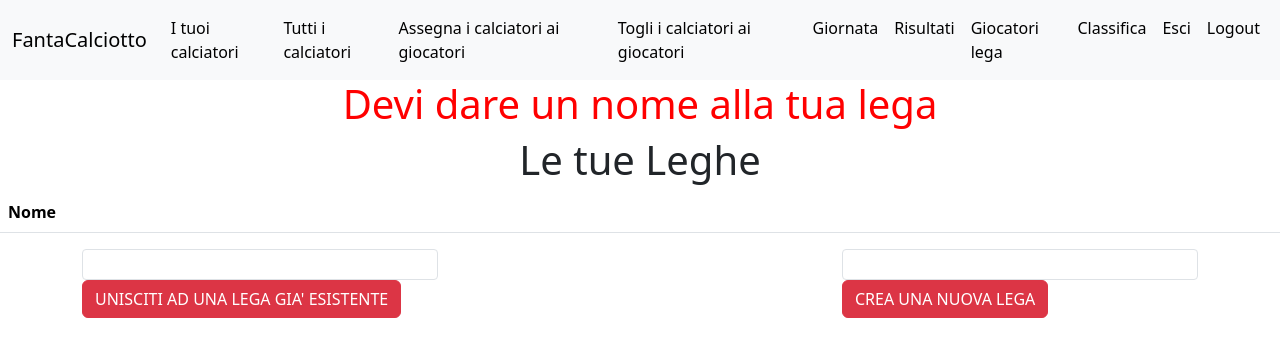
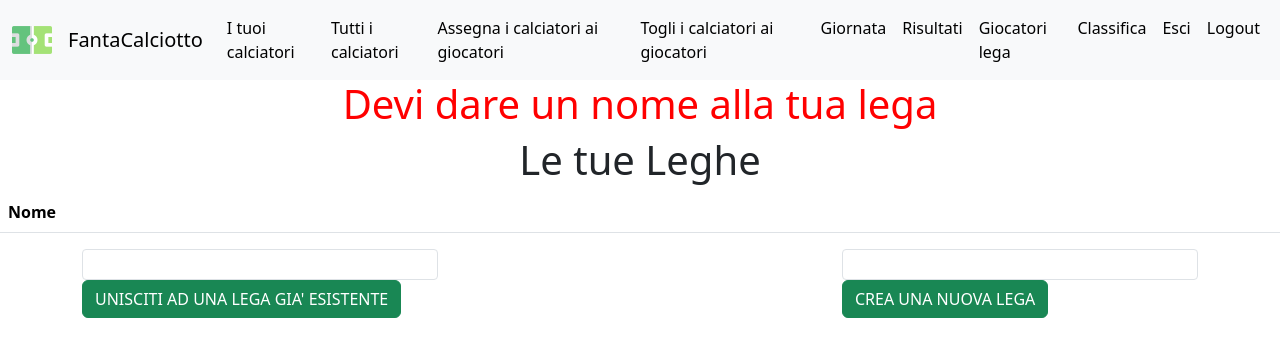
Before and after one commit to christianmondini/Fantacalcio_5, a PHP site: page /Fantacalcio_5/ in a window 1280 px wide. Shown: the top 357 px of the page. Run offline with PHP 8.4, Linux system fonts and the light colour scheme; the visitor is signed in with stand-in values (Sample User, id 1); data that the repository does not hold is empty.

Commit message:
grafica
miglioramento icone e colori

```diff
--- a/PAGES/assegna_calciatore.php
+++ b/PAGES/assegna_calciatore.php
@@ -29,7 +29,7 @@
                             <input type="text" id="password" name="nome_giocatore" class="form-control form-control-lg" />
 
                         </div>
-                        <button class="btn btn-outline-light btn-lg px-5 btn-danger" type="submit">Assegna calciatore</button>
+                        <button class="btn btn-outline-light btn-lg px-5 btn-success" type="submit">Assegna calciatore</button>
 
 
                     </div>
--- a/PAGES/exitLega.php
+++ b/PAGES/exitLega.php
@@ -20,11 +20,11 @@ $lega=$result->fetch_assoc();
 <div class="container">
     <div class="row justify-content-center">
         <div class="card text-center" style="width: 18rem; margin-top:100px;">
-            <img class="card-img-top" src="../IMAGES/Lega_image.png" width="80">
+            <img class="card-img-top" src="../IMAGES/lega.png" width="80">
             <div class="card-body">
                 <h5 class="card-title"><?php echo ($lega["nome"])?></h5>
                 <hr>
-                <a href="../API/exit.php" class="btn btn-danger">ESCI</a>
+                <a href="../API/exit.php" class="btn btn-success">ESCI</a>
             </div>
         </div>
     </div>
--- a/PAGES/leghe.php
+++ b/PAGES/leghe.php
@@ -46,13 +46,13 @@ while ($row = $result->fetch_assoc()) {
         <td>
           <form action="../API/enter.php" method="post">
             <input type="hidden" name="id_lega" value="<?php echo ($row["id"]) ?>" />
-            <button type="submit" class="btn btn-danger">Entra</button>
+            <button type="submit" class="btn btn-success">Entra</button>
           </form>
         </td>
         <td>
           <form action="../API/exit_lega.php" method="post">
             <input type="hidden" name="id_lega" value="<?php echo ($row["id"]) ?>" />
-            <button type="submit" class="btn btn-danger"><img src="../IMAGES/exit_icona.png" width="30" /></button>
+            <button type="submit" class="btn btn-success"><img src="../IMAGES/exit_icona.png" width="30" /></button>
           </form>
         </td>
       </tr>
@@ -67,7 +67,7 @@ while ($row = $result->fetch_assoc()) {
   <div class="col-4">
   <form action="../API/entryLega.php" method="post">
       <input type="text" name="nome_lega" class="form-control form-control-sm" />
-      <button class="btn btn-danger" type="submit">UNISCITI AD UNA LEGA GIA' ESISTENTE</button>
+      <button class="btn btn-success" type="submit">UNISCITI AD UNA LEGA GIA' ESISTENTE</button>
     </form>
   </div>
   <div class="col-4">
@@ -76,7 +76,7 @@ while ($row = $result->fetch_assoc()) {
   <div class="col-4">
     <form action="../API/addLega.php" method="post">
       <input type="text" name="nome_lega" class="form-control form-control-sm" />
-      <button class="btn btn-danger" type="submit">CREA UNA NUOVA LEGA</button>
+      <button class="btn btn-success" type="submit">CREA UNA NUOVA LEGA</button>
     </form>
   </div>
     </div>
--- a/PAGES/logout.php
+++ b/PAGES/logout.php
@@ -22,12 +22,12 @@ $giocatore=$result->fetch_assoc();
 <div class="container">
     <div class="row justify-content-center">
         <div class="card text-center" style="width: 18rem; margin-top:100px;">
-            <img class="card-img-top" src="../IMAGES/User.png" width="80">
+            <img class="card-img-top" src="../IMAGES/user.png" width="80">
             <div class="card-body">
                 <h5 class="card-title"><?php echo ($giocatore["nome"])?></h5>
                 <h5 class="card-title"><?php echo ($giocatore["email"])?></h5>
                 <hr>
-                <a href="../API/logout.php" class="btn btn-danger">ESCI</a>
+                <a href="../API/logout.php" class="btn btn-success">ESCI</a>
             </div>
         </div>
     </div>
--- a/PAGES/navbar.php
+++ b/PAGES/navbar.php
@@ -1,5 +1,8 @@
 <nav class="navbar navbar-expand-lg bg-light">
   <div class="container-fluid">
+  <a class="navbar-brand" href="">
+    <img src="../IMAGES/icona_sito.png" alt="" style="width:40px;">
+  </a>
     <a class="navbar-brand" id="navbar-text" href="#">FantaCalciotto</a>
     <button class="navbar-toggler" type="button" data-bs-toggle="collapse" data-bs-target="#navbarSupportedContent" aria-controls="navbarSupportedContent" aria-expanded="false" aria-label="Toggle navigation">
       <span class="navbar-toggler-icon"></span>
--- a/PAGES/togli_calciatore.php
+++ b/PAGES/togli_calciatore.php
@@ -24,7 +24,7 @@
                             <input type="text" id="password" name="nome_giocatore" class="form-control form-control-lg" />
 
                         </div>
-                        <button class="btn btn-outline-light btn-lg px-5 btn-danger" type="submit">Togli calciatore</button>
+                        <button class="btn btn-outline-light btn-lg px-5 btn-success" type="submit">Togli calciatore</button>
 
 
                     </div>
```
Also changed, not shown: PAGES/giornata.php (+4 -5 lines), IMAGES/Lega_image.png (deleted), IMAGES/User.png, IMAGES/icona_sito.png (added), IMAGES/lega.png (added).
